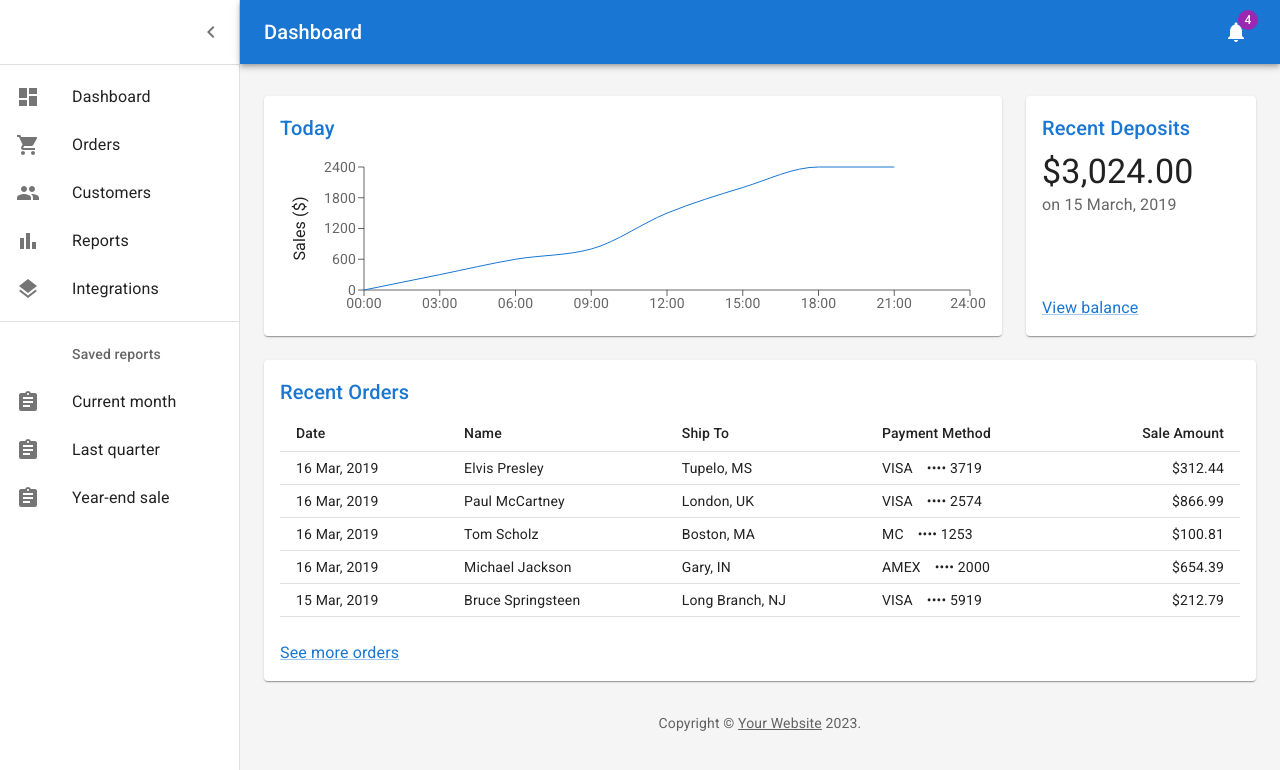
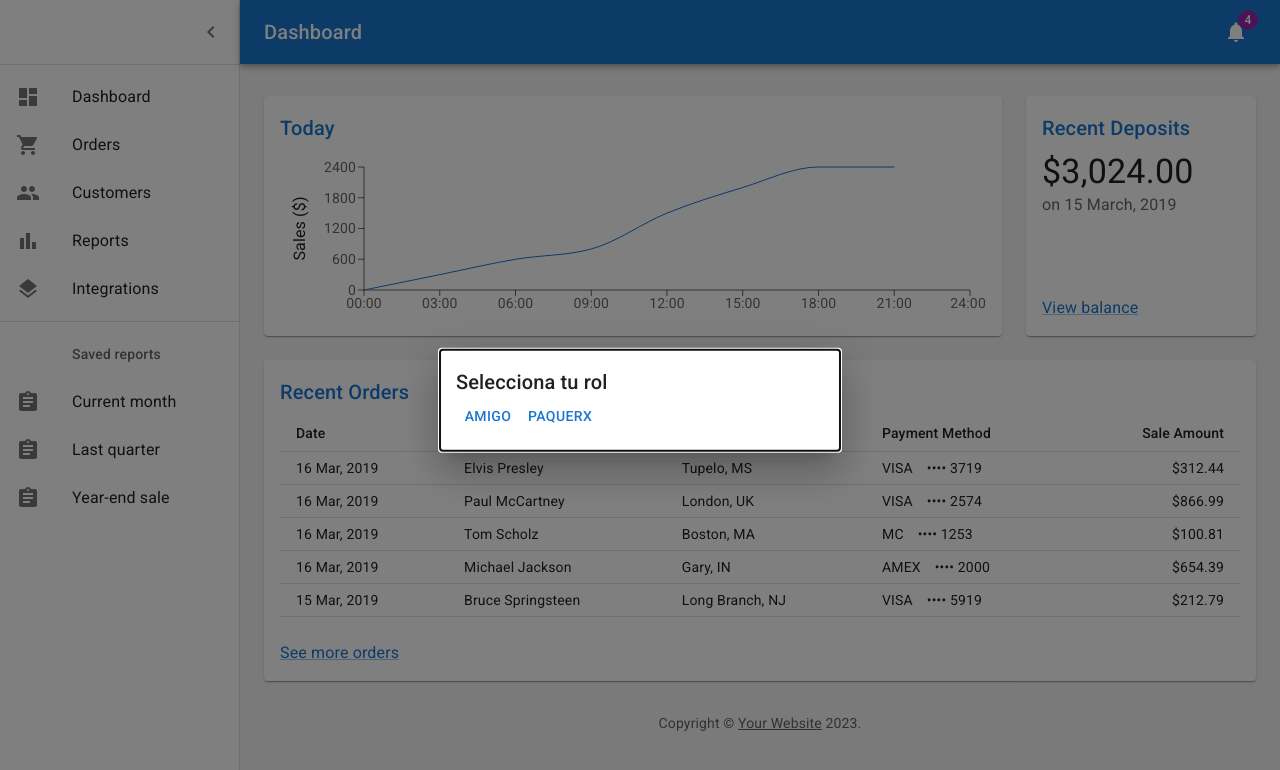
Before and after one commit to icabulo/paquergo, a React (Vite) app: page /dashboard in a window 1280 px wide. Shown: the top 770 px of the page. Built offline with nearby package versions, Linux system fonts and the light colour scheme.

Commit message:
feat: user select role type after sign in

```diff
--- a/src/App.jsx
+++ b/src/App.jsx
@@ -2,6 +2,8 @@ import "./App.css";
 import { CssBaseline } from "@mui/material"; //resets all css
 import { SnackbarProvider } from "notistack"; //allow for popup messages like success confirmation
 import { CustomRouter } from "./router/RouteManager";
+import { Provider } from "react-redux";
+import { store } from "./Redux/store";
 /* snackbar> hook useSnackBar()
 destructuring> const {enqueueSnackbar} = SnackbarProvider()
 const handleClick = () => {
@@ -20,7 +22,9 @@ function App() {
     <>
       <SnackbarProvider maxSnack={3} autoHideDuration={3000}>
         <CssBaseline>
-          <CustomRouter />
+          <Provider store={store}>
+            <CustomRouter />
+          </Provider>
         </CssBaseline>
       </SnackbarProvider>
     </>
--- a/src/Redux/features/user/userSlice.js
+++ b/src/Redux/features/user/userSlice.js
@@ -5,6 +5,7 @@ const initialState = {
   userId: "",
   userFetchedData: [],
   isLoading: true,
+  userType: "not selected",
 };
 
 // get data from API with thunk and a helper function fetchCocktails
@@ -20,6 +21,12 @@ const userSlice = createSlice({
     setUserId: (state, action) => {
       state.userId = action.payload;
     },
+    setUserType: (state, action) => {
+      state.userType = action.payload;
+    },
+    setIsLoading: (state, action) => {
+      state.isLoading = action.payload;
+    },
   },
   extraReducers: (builder) => {
     builder
@@ -34,5 +41,5 @@ const userSlice = createSlice({
   },
 });
 
-export const { setUserId } = userSlice.actions;
+export const { setUserId, setIsLoading, setUserType } = userSlice.actions;
 export default userSlice.reducer;
--- a/src/components/Dashboard/Dashboard.jsx
+++ b/src/components/Dashboard/Dashboard.jsx
@@ -21,6 +21,8 @@ import { mainListItems, secondaryListItems } from "./ListItems";
 import Chart from "./Chart";
 import Deposits from "./Deposits";
 import Orders from "./Orders";
+import { useSelector, useDispatch } from "react-redux";
+import { defaultTheme, paquerTheme } from "../../themes/userThemes";
 
 function Copyright(props) {
   return (
@@ -86,17 +88,15 @@ const Drawer = styled(MuiDrawer, {
   },
 }));
 
-// TODO remove, this demo shouldn't need to reset the theme.
-const defaultTheme = createTheme();
-
 export default function Dashboard() {
+  const { userType } = useSelector((store) => store.user);
   const [open, setOpen] = React.useState(true);
   const toggleDrawer = () => {
     setOpen(!open);
   };
 
   return (
-    <ThemeProvider theme={defaultTheme}>
+    <ThemeProvider theme={userType === "paquerx" ? paquerTheme : defaultTheme}>
       <Box sx={{ display: "flex" }}>
         <CssBaseline />
         <AppBar position="absolute" open={open}>
--- /dev/null
+++ b/src/components/SelectRole/SelectRole.jsx
@@ -0,0 +1,64 @@
+/* eslint-disable no-unused-vars */
+import { Box, Button, Modal, Typography } from "@mui/material";
+import { useState } from "react";
+import { useDispatch } from "react-redux";
+import { setUserType } from "../../Redux/features/user/userSlice";
+
+function SelectRole() {
+  const [open, setOpen] = useState(true);
+  const dispatch = useDispatch();
+
+  const style = {
+    position: "absolute",
+    top: "50%",
+    left: "50%",
+    transform: "translate(-50%, -50%)",
+    width: 400,
+    bgcolor: "background.paper",
+    border: "secondary",
+    boxShadow: 24,
+    p: 2,
+  };
+
+  const myCloseModal = () => {
+    setOpen(false);
+  };
+  const handleClose = (event, reason) => {
+    const condition = reason == "backdropClick" || reason == "escapeKeyDown";
+    if (reason && condition) return; //cancel close outside modal area or escape key
+    myCloseModal();
+  };
+
+  const handleAmigo = () => {
+    //call async update usertype in database
+    dispatch(setUserType("amigo"));
+    myCloseModal();
+  };
+
+  const HandlePaquerx = () => {
+    // TODO: call async update usertype in database
+    dispatch(setUserType("paquerx"));
+    myCloseModal();
+  };
+
+  return (
+    <Modal
+      open={open}
+      onClose={handleClose}
+      aria-labelledby="modal-modal-title"
+      aria-describedby="modal-modal-description"
+    >
+      <Box sx={style}>
+        <Typography id="modal-modal-title" variant="h6" component="h2">
+          Selecciona tu rol
+        </Typography>
+        <Box id="modal-modal-description">
+          <Button onClick={handleAmigo}>Amigo</Button>
+          <Button onClick={HandlePaquerx}>Paquerx</Button>
+        </Box>
+      </Box>
+    </Modal>
+  );
+}
+
+export default SelectRole;
--- /dev/null
+++ b/src/components/SelectRole/index.js
@@ -0,0 +1,2 @@
+import SelectRole from "./SelectRole";
+export { SelectRole };
--- a/src/components/SignUp/SignUp.jsx
+++ b/src/components/SignUp/SignUp.jsx
@@ -26,9 +26,6 @@ function SignUp({ open = false, handleClose }) {
     border: "secondary",
     boxShadow: 24,
     p: 2,
-    // display: "flex",
-    // flexDirection: "column",
-    // alignitems: "center",
   };
 
   return (
--- a/src/pages/DevTest/DevTest.jsx
+++ b/src/pages/DevTest/DevTest.jsx
@@ -11,35 +11,12 @@ import {
   TextField,
   Typography,
 } from "@mui/material";
-import { SignUp } from "../../components/SignUp";
-import { useState } from "react";
+import { SelectRole } from "../../components/SelectRole";
 
 function DevTest() {
-  const [activeModal, setActiveModal] = useState(false);
-
-  const handleOpen = () => {
-    console.log("Modal Opened");
-    setActiveModal(true);
-  };
-
-  const handleClose = () => {
-    console.log("Modal closed");
-    setActiveModal(false);
-  };
-
-  /*  const handleClick = () => {
-    console.log("Toggle click");
-    setActiveModal((prev) => !prev);
-  }; */
-
   return (
     <div>
-      <Button onClick={handleOpen}>Open Modal</Button>
-      <Button onClick={handleClose}>Close Modal</Button>
-
-      {activeModal && (
-        <SignUp open={activeModal} handleClose={handleClose}></SignUp>
-      )}
+      <SelectRole />
     </div>
   );
 }
--- a/src/pages/UserDashboard.jsx
+++ b/src/pages/UserDashboard.jsx
@@ -1,5 +1,16 @@
+import { useSelector } from "react-redux";
 import { Dashboard } from "../components/Dashboard";
+import { SelectRole } from "../components/SelectRole";
+// import { SignIn } from "../components/SignIn";
+
 function UserDashboard() {
-  return <Dashboard />;
+  const { userType } = useSelector((store) => store.user);
+
+  return (
+    <>
+      {userType === "not selected" && <SelectRole />}
+      <Dashboard />
+    </>
+  );
 }
 export default UserDashboard;
--- /dev/null
+++ b/src/themes/userThemes.js
@@ -0,0 +1,13 @@
+import { createTheme } from "@mui/material/styles";
+export const defaultTheme = createTheme();
+export const paquerTheme = createTheme({
+  palette: {
+    // mode: "light",
+    primary: {
+      main: "#2e7d32",
+    },
+    secondary: {
+      main: "#d81b60",
+    },
+  },
+});
```
Also changed, not shown: src/components/SignIn/SignIn.jsx (+8 -0 lines).
